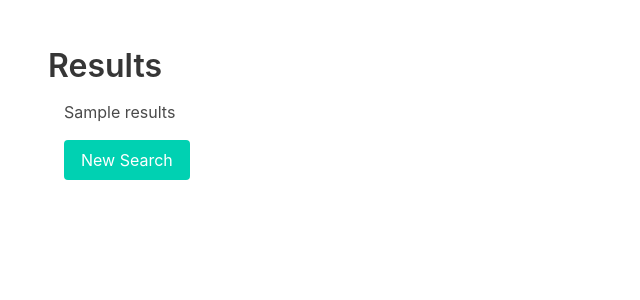
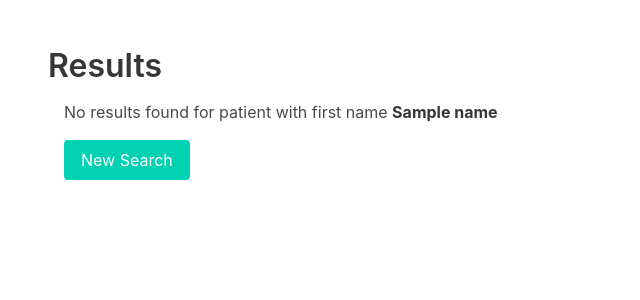
Before and after one commit to josephmads/python_dev_exercise, a Flask app: template templates/search.html in a window 1280 px wide. Shown: the part 84-384 px from the top of the page, without its empty margins (0-640 px from the left). Run offline with Flask 3, Linux system fonts and the light colour scheme; the template is opened without the code that fills it: values that come from a table or form of the project are taken from there, most other values are stand-ins (such as "Sample title", 1, 10 or a date in 2020).

Commit message:
styles results; gives record not found message

```diff
--- a/app.py
+++ b/app.py
@@ -15,6 +15,7 @@ class SearchForm(FlaskForm):
     query = StringField("Search for patient by first name.", validators=[DataRequired()])
     submit = SubmitField("Submit")
 
+# Routes
 @app.route('/')
 def home():
     return render_template('home.html')
@@ -36,7 +37,9 @@ def search():
         query = request.form.get('query')
         query = query.capitalize()
         results = cleaned_data.loc[cleaned_data['PatientFirstName'] == query]
-        return render_template('search.html', results=results.to_html())
+        return render_template('search.html',
+                               results=results.to_html(classes='table is-striped'),
+                               name=query)
 
     # GET
     return render_template('search.html', form=form)
--- a/templates/search.html
+++ b/templates/search.html
@@ -2,14 +2,19 @@
 
 
 {% block content %}
-
 
 {% if results %}
 
     <section class="section">
         <h1 class="title mb-4">Results</h1>
         <div class="container">
+
+        {% if name in results %}
             {{ results | safe }}
+        {% else %}
+            <p>No results found for patient with first name <strong>{{ name }}</strong></p>
+        {% endif %}
+
         </div>
         <div class="container m-4">
             <a class="button is-primary" href="{{ url_for('search') }}">New Search</a>
```
